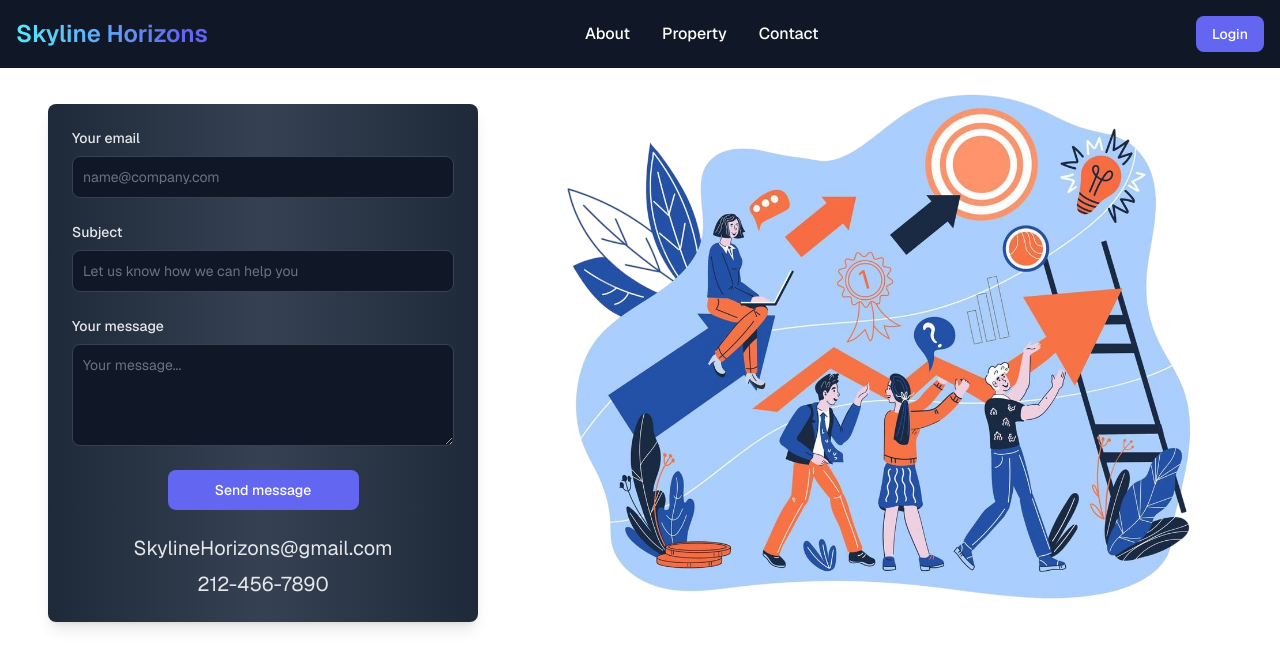
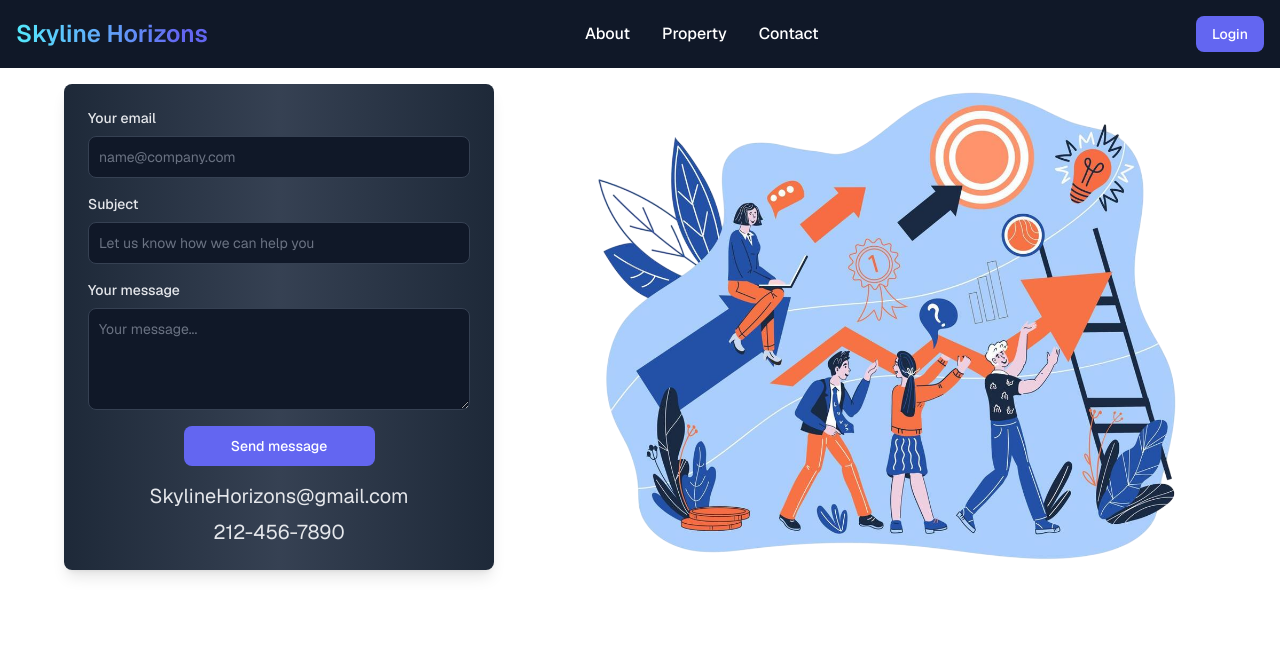
Before and after one commit to HADES248/Skyline-Horizons, a Next.js app: page /contact in a window 1280 px wide. Shown: the top 668 px of the page. Built offline with nearby package versions, Linux system fonts and the light colour scheme.

Commit message:
refactor contact and property pages for improved layout and styling, update image dimensions.

```diff
--- a/src/app/contact/page.jsx
+++ b/src/app/contact/page.jsx
@@ -2,8 +2,8 @@ import Image from "next/image";
 
 export default function Contact() {
   return (
-    <div className="container flex flex-col md:flex-row-reverse justify-between items-center">
-      <div className="w-auto hidden md:inline xl:w-[678px] mx-auto">
+    <div className="container flex flex-col md:flex-row-reverse justify-between items-center md:items-start">
+      <div className="hidden md:inline w-[49%] mx-auto">
         <Image
           src="/contact-page.png"
           alt="home image"
@@ -13,17 +13,17 @@ export default function Contact() {
           priority={true}
           className="lg:rounded-br-xl 2xl:rounded-b-xl" />
       </div>
-      <div className="p-6 bg-gradient-to-r from-gray-800 via-gray-700 to-gray-800 border-gray-700 rounded-lg shadow-lg w-[290px] mt-6 sm:w-[430px] sm:ml-6 xl:ml-12">
-        <form className="mb-6 w-full max-w-sm 2xl:mx-auto">
-          <div className="mb-6">
+      <div className="p-6 bg-gradient-to-r from-gray-800 via-gray-700 to-gray-800 border-gray-700 rounded-lg shadow-lg w-[290px] mt-4 sm:w-[430px] sm:ml-6 xl:ml-16">
+        <form className="mb-4 w-full max-w-sm 2xl:mx-auto">
+          <div className="mb-4">
             <label htmlFor="email" className="block mb-2 text-sm font-medium text-gray-200">Your email</label>
             <input type="email" id="email" className="border text-sm rounded-lg block w-full p-2.5 bg-gray-900 border-gray-700 placeholder-gray-500 text-gray-200 focus:ring-blue-500 focus:border-blue-500" placeholder="name@company.com" required />
           </div>
-          <div className="mb-6">
+          <div className="mb-4">
             <label htmlFor="subject" className="block mb-2 text-sm font-medium text-gray-200">Subject</label>
             <input type="text" id="subject" className="border text-sm rounded-lg block w-full p-2.5 bg-gray-900 border-gray-700 placeholder-gray-500 text-gray-200 focus:ring-blue-500 focus:border-blue-500" placeholder="Let us know how we can help you" required />
           </div>
-          <div className="mb-6">
+          <div className="mb-4">
             <label htmlFor="message" className="block mb-2 text-sm font-medium text-gray-200">Your message</label>
             <textarea id="message" rows="4" className="block p-2.5 w-full text-sm rounded-lg border bg-gray-900 border-gray-700 placeholder-gray-500 text-gray-200 focus:ring-blue-500 focus:border-blue-500" placeholder="Your message..."></textarea>
           </div>
--- a/src/app/page.js
+++ b/src/app/page.js
@@ -4,11 +4,11 @@ export default function Home() {
   return (
     <>
       <div className="container flex flex-col lg:flex-row items-center justify-between">
-        <div className="w-auto lg:w-[880px] xl:w-[1000px] mx-auto">
+        <div className="w-auto lg:w-[70%] mx-auto">
           <Image
             src="/front-page.jpg"
             alt="home image"
-            width={1100}
+            width={1000}
             height={800}
             quality={100}
             priority={true}
--- a/src/app/property/page.jsx
+++ b/src/app/property/page.jsx
@@ -2,7 +2,7 @@ import Image from "next/image"
 export default function Property() {
   return (
     <div className="container flex flex-col justify-center items-center">
-      <h1 className="inline mt-4 font-semibold bg-clip-text text-transparent bg-gradient-to-br from-purple-600 to-blue-600">Create a Property Listing!</h1>
+      <h1 className="inline mt-2 font-semibold bg-clip-text text-transparent bg-gradient-to-br from-purple-600 to-blue-800">Create a Property Listing!</h1>
       <div className="items-center flex flex-col lg:flex-row justify-center">
         <div className="w-auto sm:w-[500px] mt-8">
           <p className='flex justify-center items-center mb-2'>Details</p>
@@ -43,9 +43,9 @@ export default function Property() {
           <input type="text" id="price" className="border text-sm rounded-lg block w-1/2 my-4 p-2.5 bg-gray-700 border-gray-600 placeholder-gray-400 text-white focus:ring-blue-500 focus:border-blue-500" placeholder="Price" required />
           <input type="text" id="rooms" className="border text-sm rounded-lg block w-1/2 my-4 p-2.5 bg-gray-700 border-gray-600 placeholder-gray-400 text-white focus:ring-blue-500 focus:border-blue-500" placeholder="Rooms" required />
         </div>
-        <div className="w-auto md:w-[500px] items-center flex flex-col justify-center">
+        <div className="w-[60%] items-center flex flex-col justify-center">
           <Image src="/property-page.png" alt="property image"
-            width={240}
+            width={300}
             height={180}
             quality={100}
             priority={true}
```
